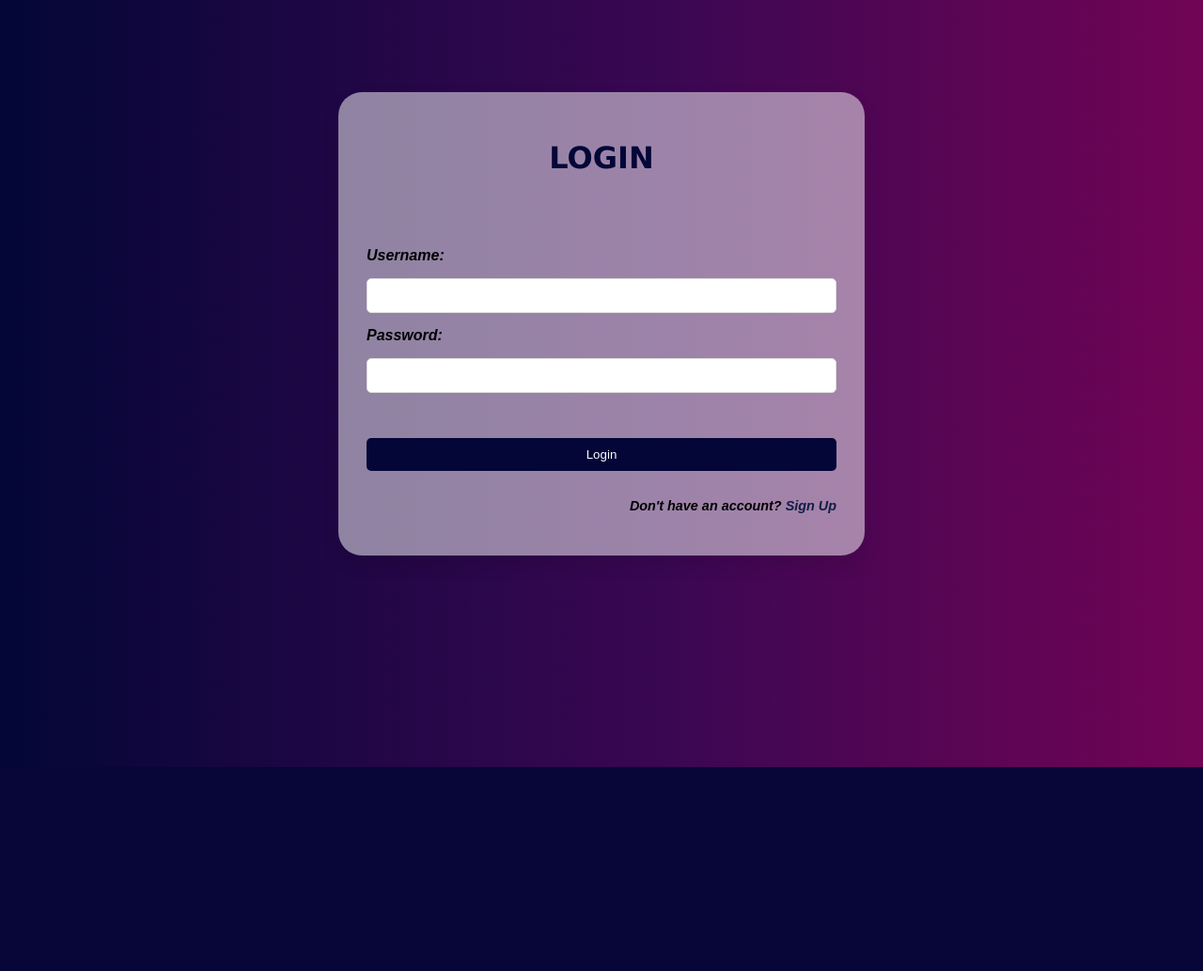
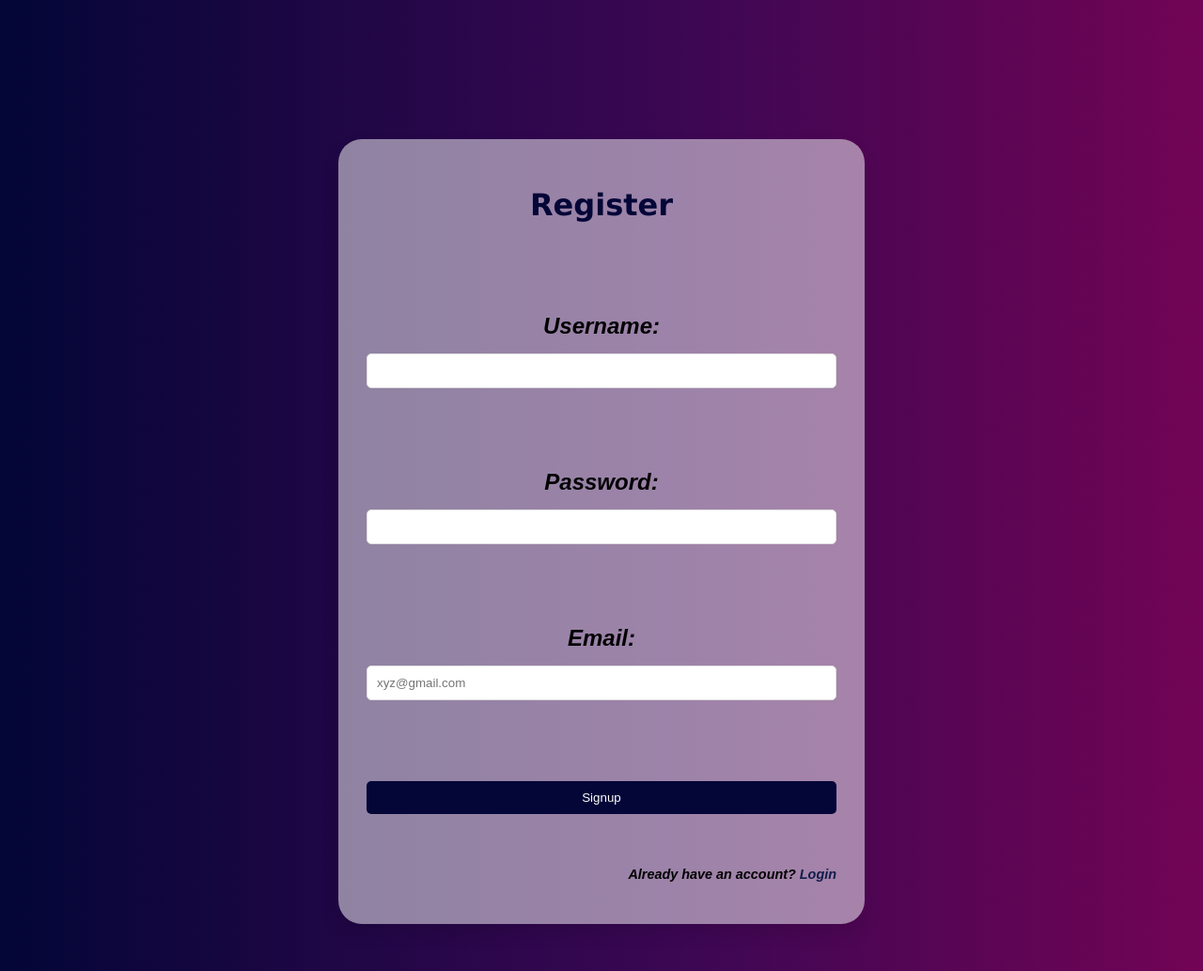
Before and after one commit to samraat-d/omni-track, a Flask app: page / in a window 1280 px wide. Shown: the whole page at 94% size. Before the commit the page ends 816 px from the top, so only its background shows below. Run offline with Flask 3, Linux system fonts and the light colour scheme.

Commit message:
Update login.html

```diff
--- a/Sem3 Web Project/login page/templates/login.html
+++ b/Sem3 Web Project/login page/templates/login.html
@@ -1,31 +1,32 @@
 <!-- Store this code in 'login.html' file inside the 'templates' folder -->
 
-<!DOCTYPE html>
-<html lang="en">
+<html>
 	<head>
 		<meta charset="UTF-8">
-    <meta name="viewport" content="width=device-width, initial-scale=1.0">
-    <title>LOGIN</title>
-    <link rel="stylesheet" href="{{ url_for('static', filename='style.css') }}">
+		<title> Register </title>
+		<link rel="stylesheet" href="style.css">
 	</head>
-<body>
-    <header>
-
-
-
-    </header>
-    <main>
+	<body></br></br></br></br></br>
+		<div align="center">
+		<div align="center" class="border">
 			<div class="login-form">
-          <h1>LOGIN</h1><br><br><br>
-            <form action="{{ url_for('login') }}" method="post">
+				<h1 class="word">Register</h1>
+			</br></br></br>
+			<h2 class="word">
+				<form action="{{ url_for('register') }}" method="post">
                     <label for="username">Username:</label>
-                <input type="text" id="username" name="username" required>
+					<input id="username" name="username" type="text" class="textbox"/></br></br>
                     <label for="password">Password:</label>
-                <input type="password" id="password" name="password" required><br>
-                <button type="submit">Login</button>
-                <p class="new-user">Don't have an account? <a href="{{url_for('register')}}">Sign Up</a></p>
+					<input id="password" name="password" type="password" class="textbox"/></br></br>
+					<label for="email">Email:</label>
+                    <input id="email" name="email" type="text" placeholder="xyz@gmail.com" class="textbox"/></br></br>
+					<button type="submit">Signup</button>
 				</form>
+			</h2>
+            <br>
+			<p class="new-user">Already have an account?<a href="{{url_for('login')}}"> Login</a></p>
 		</div>
-    </main>
+        </div>
+		</div>
 	</body>
 </html>
```
Lines whose indentation alone changed are shown as unchanged.
